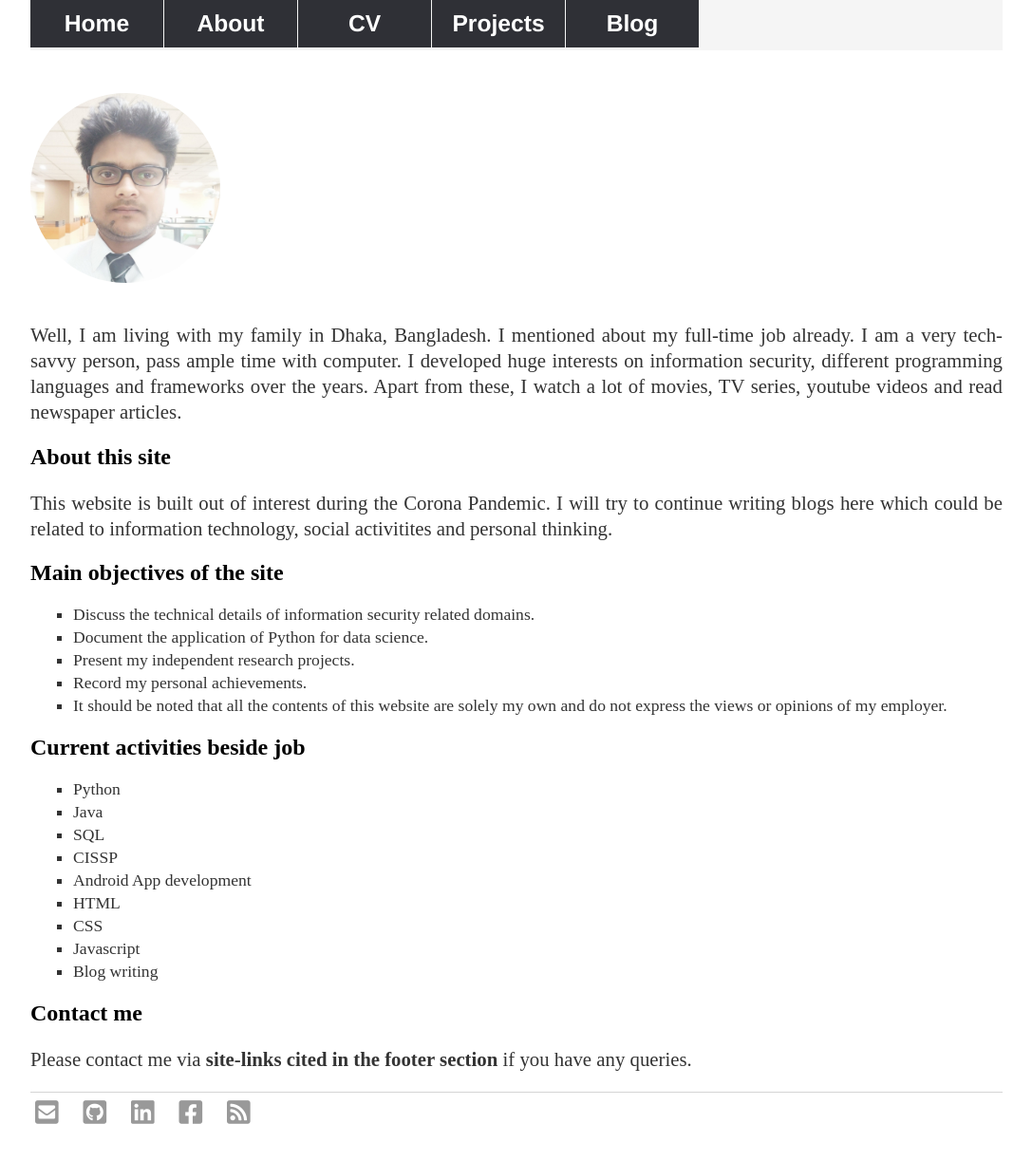
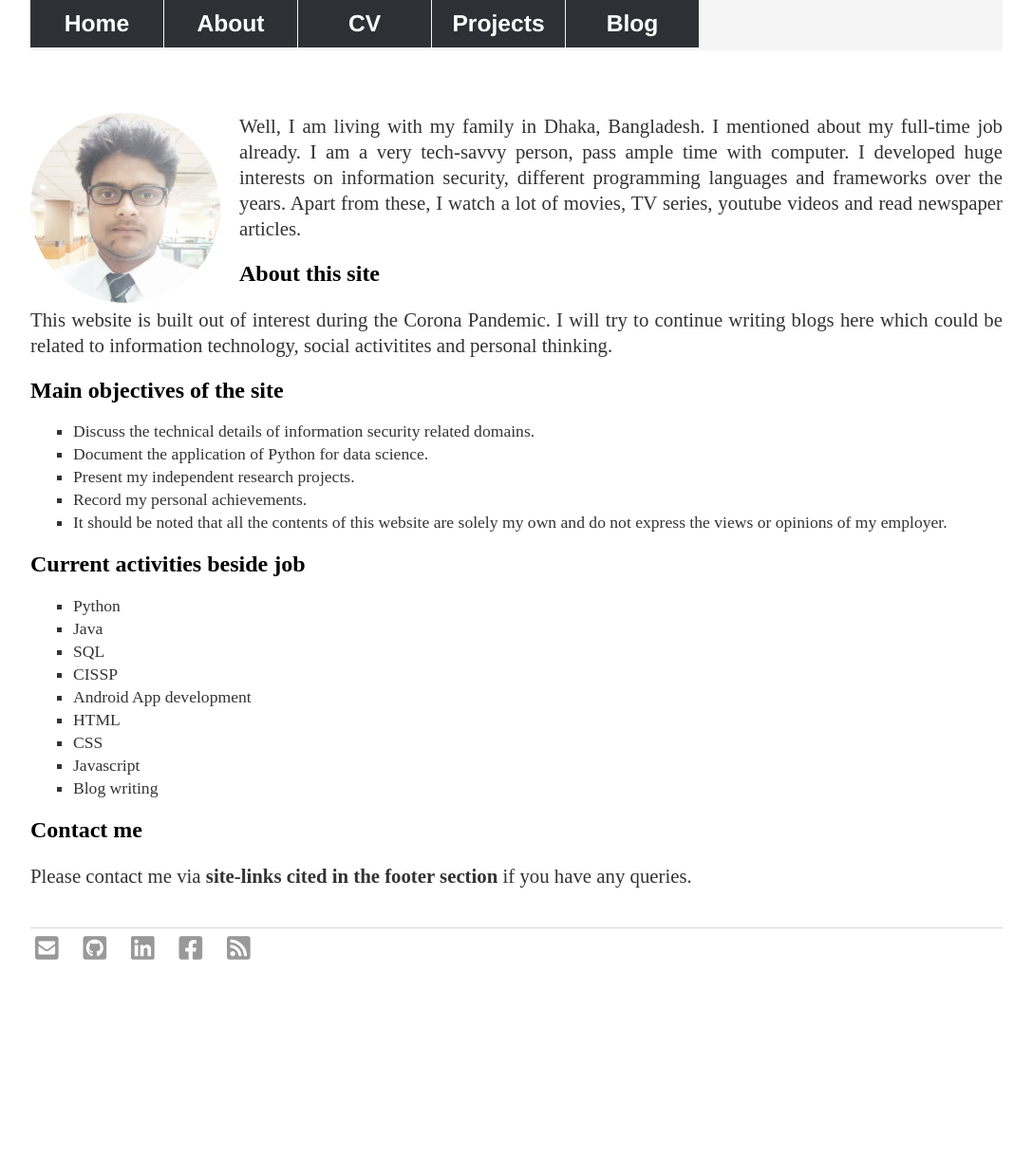
Before and after one commit to afsersid/afsersid.github.io, a Jekyll site: the page built from about.md, in a window 1280 px wide and 1245 px high. Shown: the top 1223 px of the window at 95% size, without its empty margins (96-1183 px from the left). Built offline with Jekyll 4.4.1, drawn with Linux system fonts in a browser that asks for light colours.

Commit message:
update about

```diff
--- a/about.md
+++ b/about.md
@@ -3,9 +3,9 @@ layout: default
 title: "About me"
 ---
 
-<div class="img_textinline">
+<div class="img_textinline" markdown="1">
+
 <img src="/media/afser_photo.jpg" alt="Avatar" class="avatar">
-</div>
 
 Well, I am living with my family in Dhaka, Bangladesh. I mentioned about my full-time job already. I am a very tech-savvy person, pass ample time with computer. I developed huge interests on information security, different programming languages and frameworks over the years. Apart from these, I watch a lot of movies, TV series, youtube videos and read newspaper articles.
 
@@ -36,3 +36,5 @@ This website is built out of interest during the Corona Pandemic. I will try to
 ## Contact me
 
 Please contact me via **site-links cited in the footer section** if you have any queries.
+
+</div>
--- a/css/main.css
+++ b/css/main.css
@@ -119,7 +119,7 @@ nav li a:hover {
   width: 200px;
   height: 200px;
   float: left;
-  margin: 0 15px 0 0;
+  margin: 0 20px 0 0;
 }
 .img_textinline{
 	overflow:hidden;
```
